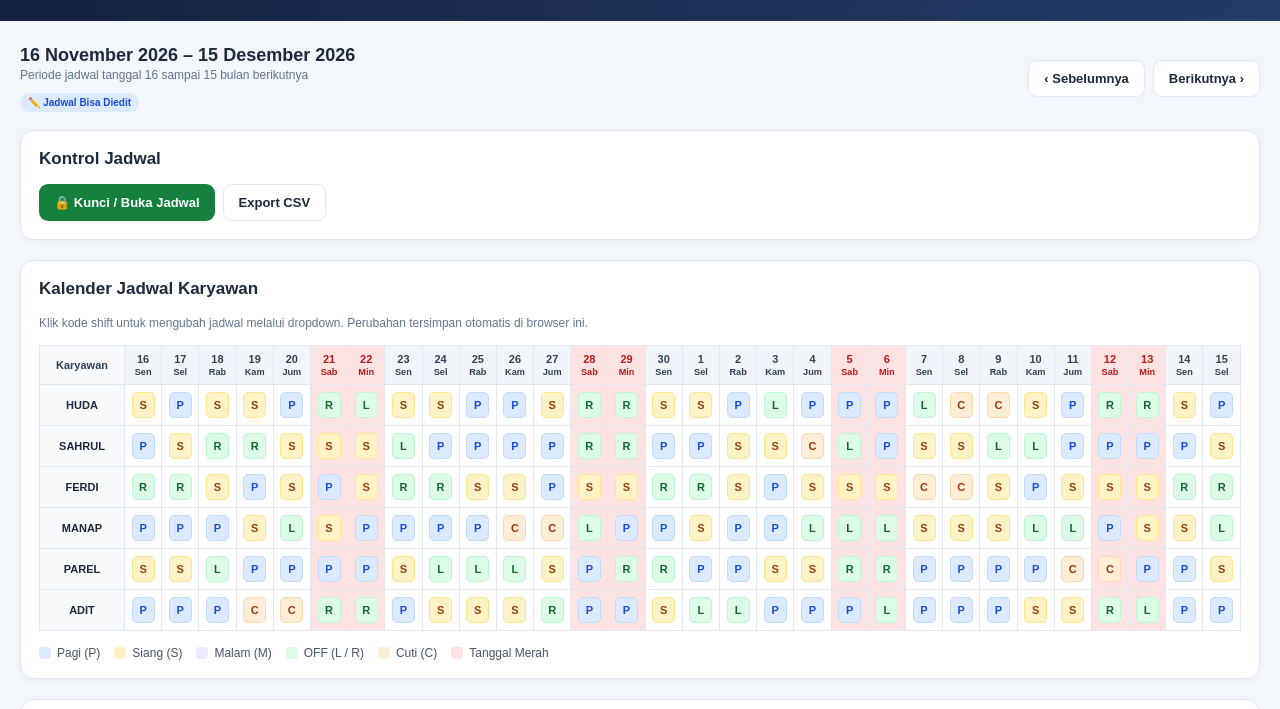
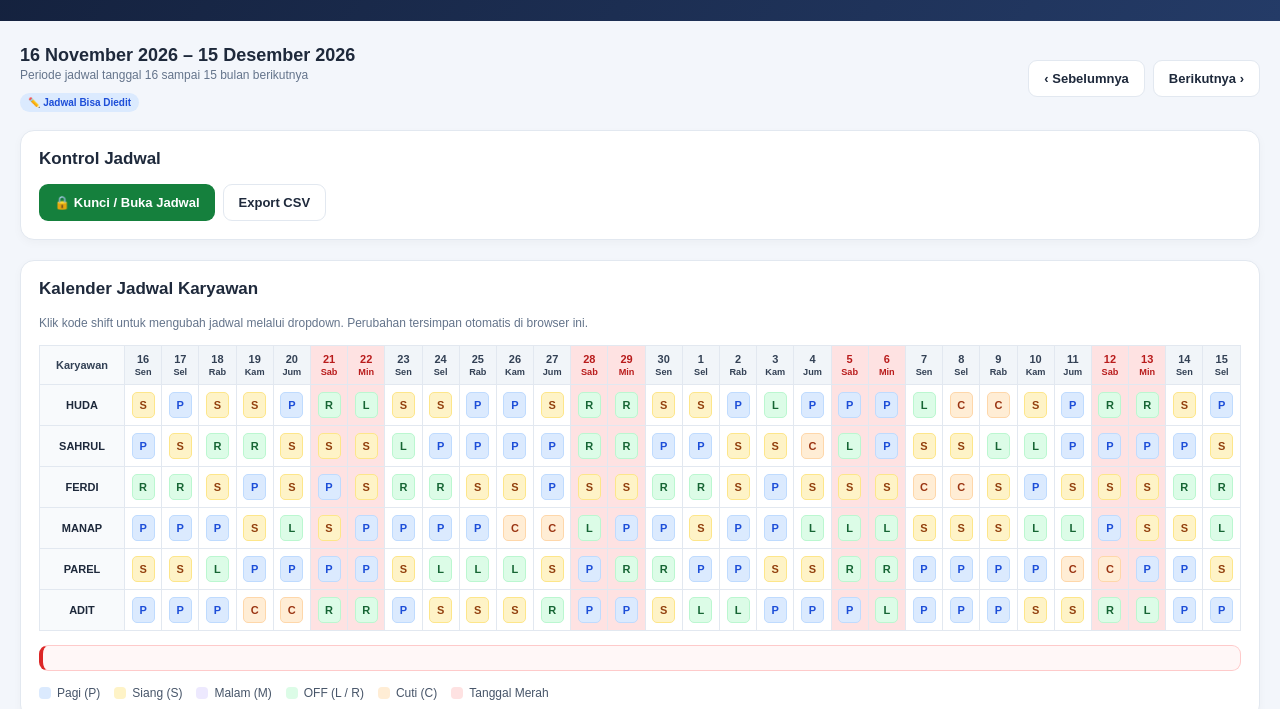
Before and after one commit to anggaaditya23/Jadwal-HelpDesk, a plain HTML site: page index.html in a window 1280 px wide. Shown: the part 78-787 px from the top of the page. Drawn offline with Linux system fonts and the light colour scheme.

Commit message:
Update index.html

```diff
--- a/index.html
+++ b/index.html
@@ -435,6 +435,7 @@ footer{
       </div>
 
       <div class="mobile-calendar" id="mobileCalendar"></div>
+      <div class="holiday-notes" id="holidayNotes"></div>
 
       <div class="legend">
         <span class="legend-item">
```
